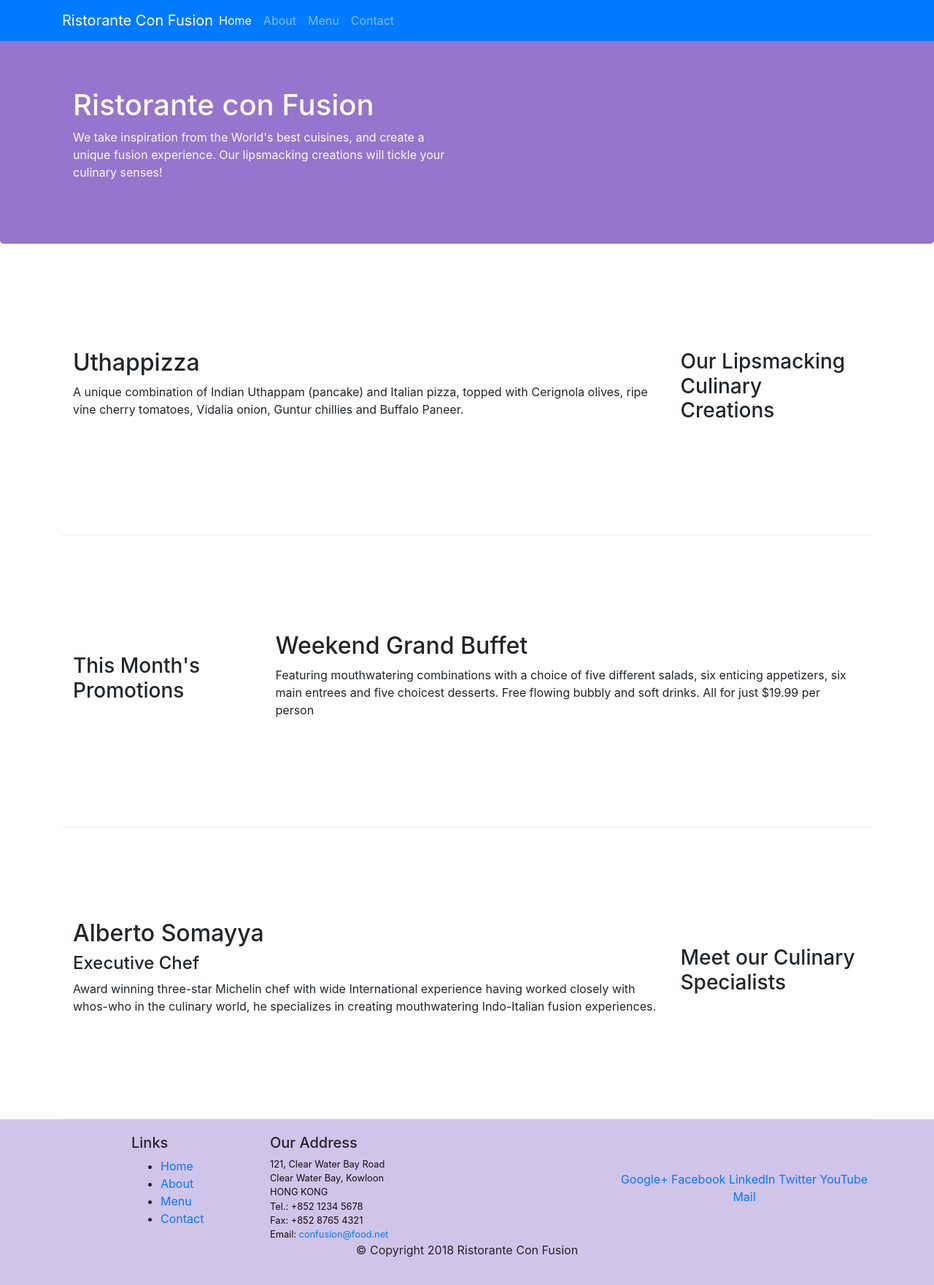
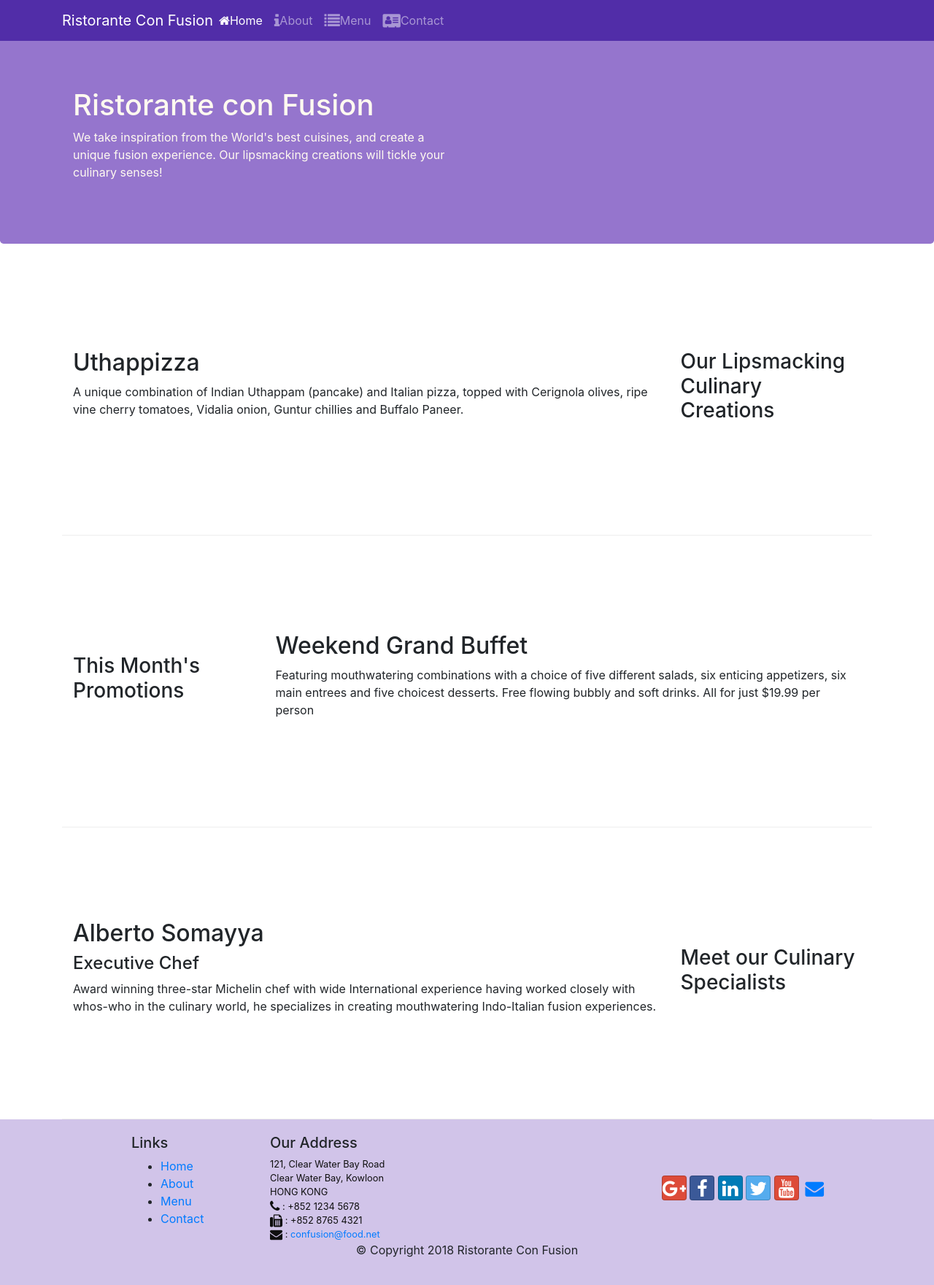
Before and after one commit to AhmedEHaddad/Bootstrap-Exercises-, a website: page Bootstrap4/conFusion/index.html in a window 1280 px wide. Shown: the whole page at 73% size. Drawn offline with nearby package versions, Linux system fonts and the light colour scheme.

Commit message:
#Update icon fonts

```diff
--- a/Bootstrap4/conFusion/index.html
+++ b/Bootstrap4/conFusion/index.html
@@ -10,12 +10,14 @@
 
      <!-- Bootstrap CSS -->
      <link rel="stylesheet" href="node_modules/bootstrap/dist/css/bootstrap.min.css">
+     <link  rel="stylesheet" href="node_modules/font-awesome/css/font-awesome.min.css">
+     <link  rel="stylesheet" href="node_modules/bootstrap-social/bootstrap-social.css">
      <link href="css/styles.css" rel="stylesheet">
     <title>Ristorante Con Fusion</title>
 </head>
 
 <body>
-    <nav class = "navbar navbar-dark navbar-expand-sm bg-primary fixed-top" >
+    <nav class = "navbar navbar-dark navbar-expand-sm <!--bg-primary--> fixed-top" >
         <div class= "container">
             <button class="navbar-toggler" type="button" data-toggle="collapse" data-target="#Navbar">
                 <span class="navbar-toggler-icon"></span>
@@ -23,10 +25,10 @@
             <a class = "navbar-brand mr-auto" href="./index.html">Ristorante Con Fusion</a>
             <div class="collapse navbar-collapse" id="Navbar">
                 <ul class= "navbar-nav mr-auto">
-                    <li class="nav-item active"><a class="nav-link" href="./index.html">Home</a></li>
-                    <li class="nav-item"><a class="nav-link" href="./aboutus.html">About</a></li>
-                    <li class="nav-item"><a class="nav-link" href="#">Menu</a></li>
-                    <li class="nav-item"><a class="nav-link" href="#">Contact</a></li>
+                        <li class="nav-item active"><a class="nav-link" href="./index.html"><span class="fa fa-home"></span>Home</a></li>
+                        <li class="nav-item "><a class="nav-link" href="./aboutus.html"><span class="fa fa-info fa-lg"></span>About</a></li>
+                        <li class="nav-item"><a class="nav-link" href="#"><span class="fa fa-list fa-lg"></span>Menu</a></li>
+                        <li class="nav-item"><a class="nav-link" href="#"><span class="fa fa-address-card fa-lg"></span>Contact</a></li>
                 </ul>
             </div>
         </div>
@@ -97,19 +99,19 @@
 		              121, Clear Water Bay Road<br>
 		              Clear Water Bay, Kowloon<br>
 		              HONG KONG<br>
-		              Tel.: +852 1234 5678<br>
-		              Fax: +852 8765 4321<br>
-		              Email: <a href="mailto:confusion@food.net">confusion@food.net</a>
+		              <i class = "fa fa-phone fa-lg"></i><!--Tel.--> : +852 1234 5678<br>
+		              <i class = "fa fa-fax fa-lg"></i><!--Fax--> : +852 8765 4321<br>
+		              <i class = "fa fa-envelope fa-lg"></i><!--Email--> : <a href="mailto:confusion@food.net">confusion@food.net</a>
 		           </address>
                 </div>
                 <div class = "col-12 col-sm-4 align-self-center">
                     <div class= "text-center">
-                        <a href="http://google.com/+">Google+</a>
-                        <a href="http://www.facebook.com/profile.php?id=">Facebook</a>
-                        <a href="http://www.linkedin.com/in/">LinkedIn</a>
-                        <a href="http://twitter.com/">Twitter</a>
-                        <a href="http://youtube.com/">YouTube</a>
-                        <a href="mailto:">Mail</a>
+                        <a href="http://google.com/+" class="btn btn-social-icon btn-google"><i class = "fa fa-google-plus fa-lg"></i></a>
+                        <a class="btn btn-social-icon btn-facebook" href="http://www.facebook.com/profile.php?id="><i class = "fa fa-facebook fa-lg"></i></a>
+                        <a class="btn btn-social-icon btn-linkedin" href="http://www.linkedin.com/in/"><i class = "fa fa-linkedin fa-lg"></i></a>
+                        <a class="btn btn-social-icon btn-twitter" href="http://twitter.com/"><i class = "fa fa-twitter fa-lg"></i></a>
+                        <a class="btn btn-social-icon btn-google" href="http://youtube.com/"><i class = "fa fa-youtube fa-lg"></i></a>
+                        <a class="btn btn-social-icon" href="mailto:"><i class = "fa fa-envelope fa-lg"></i></a>
                     </div>
                 </div>
            </div>
--- a/Bootstrap4/conFusion/package.json
+++ b/Bootstrap4/conFusion/package.json
@@ -15,6 +15,8 @@
   },
   "dependencies": {
     "bootstrap": "^4.0.0",
+    "bootstrap-social": "^5.1.1",
+    "font-awesome": "^4.7.0",
     "jquery": "^3.3.1",
     "popper.js": "^1.12.9"
   }
```
Also changed, not shown: Bootstrap4/conFusion/aboutus.html (+15 -13 lines), 1 other file.
